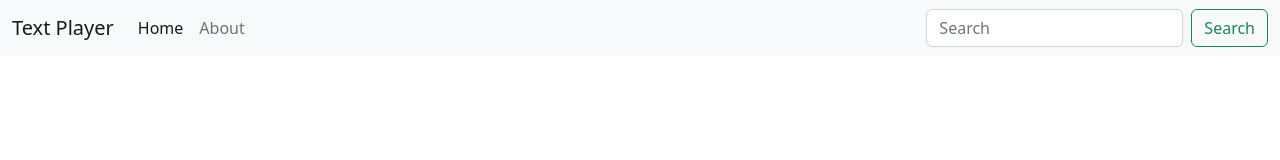
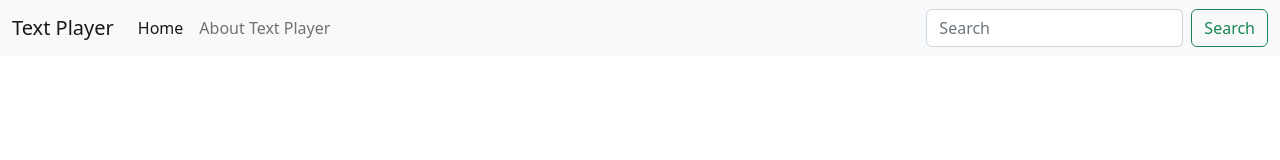
Before and after one commit to SonamMalik17/Text-Player, a React (Create React App) app: page / in a window 1280 px wide. Shown: the top 160 px of the page. Built offline with nearby package versions, Linux system fonts and the light colour scheme.

Commit message:
Passed Props for title and about

```diff
--- a/src/App.js
+++ b/src/App.js
@@ -4,7 +4,7 @@ import Navbar from "./components/Navbar";
 function App() {
   return (
     <>
-      <Navbar/>
+      <Navbar title='Text Player' aboutText='About Text Player'/>
     </>
   );
 }
--- a/src/components/Navbar.js
+++ b/src/components/Navbar.js
@@ -1,11 +1,11 @@
 import React from 'react'
 
-export default function Navbar() {
+export default function Navbar(props) {
   return (
     <nav className="navbar navbar-expand-lg bg-light">
     <div className="container-fluid">
       <a className="navbar-brand" href="/">
-        Text Player
+        {props.title}
       </a>
       <button
         className="navbar-toggler"
@@ -27,7 +27,7 @@ export default function Navbar() {
           </li>
           <li className="nav-item">
             <a className="nav-link" href="/">
-              About
+              {props.aboutText}
             </a>
           </li>
         </ul>
```
